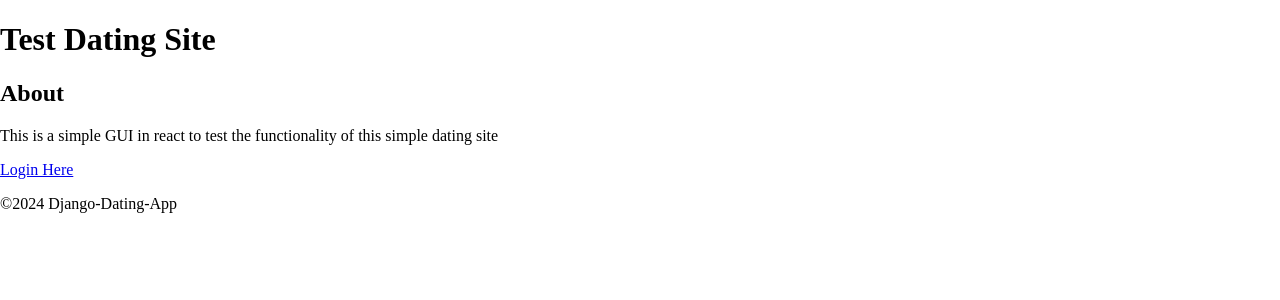
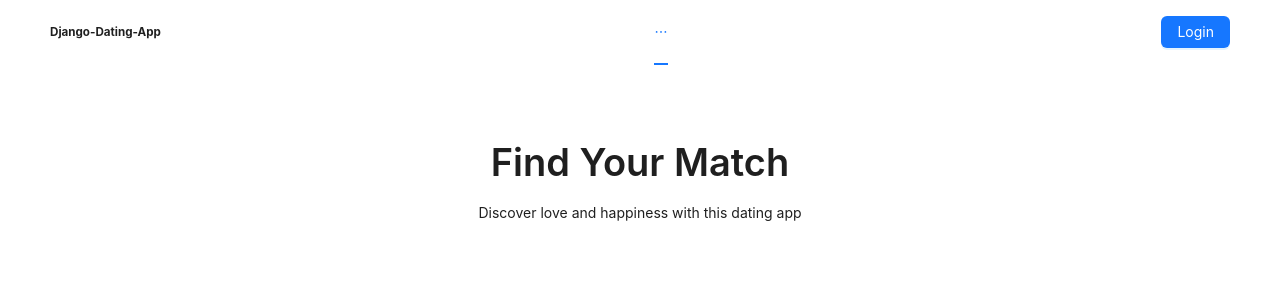
Before and after one commit to erickillian/django-dating-app, a React app: page / in a window 1280 px wide. Shown: the top 300 px of the page. Built offline with nearby package versions, Linux system fonts and the light colour scheme.

Commit message:
Adds HomePage

```diff
--- a/src/App.js
+++ b/src/App.js
@@ -84,7 +84,7 @@ const App = () => {
                         <Route path="/" element={<HomePage />} />
                         <Route path="/login" element={<LoginPage />} />
                         <Route path="/register" element={<div>Register</div>} />
-                        <Route path="*" element={<Navigate to="/login" replace />} />
+                        <Route path="*" element={<Navigate to="/" replace />} />
                     </>
                 </Routes>
             )}
--- a/src/pages/HomePage.jsx
+++ b/src/pages/HomePage.jsx
@@ -1,43 +1,40 @@
-// homepage.jsx
 import React from 'react';
+import { Link } from 'react-router-dom';
+import { Layout, Menu, Carousel, Typography, Button } from 'antd';
+import { DribbbleOutlined, TwitterOutlined, InstagramOutlined, GithubOutlined } from "@ant-design/icons";
 
-function Header() {
+const { Header, Footer, Content } = Layout;
+const { Title } = Typography;
+
+// Placeholder images
+const carouselImages = [
+    '/homepage.jpg', // Replace with your image URLs
+    '/homepage.jpg',
+    '/homepage.jpg',
+];
+
+const HomePage = () => {
     return (
-        <header>
-            <h1>Test Dating Site</h1>
-        </header>
+        <Layout className="layout-default">
+            <Header style={{ display: 'flex', justifyContent: 'space-between', alignItems: 'center', backgroundColor: '#fff' }}>
+                <div className="header-brand">
+                    <h5>Django-Dating-App</h5>
+                </div>
+                <Menu mode="horizontal" defaultSelectedKeys={['1']} style={{ borderBottom: 'none' }}>
+                    <Menu.Item key="1">
+                        <Link to="/">Home</Link>
+                    </Menu.Item>
+                </Menu>
+                <Link to="/login"><Button type="primary">Login</Button></Link>
+            </Header>
+            <Content style={{ padding: '50px', textAlign: 'center' }}>
+                <div style={{ marginTop: '20px' }}>
+                    <Title>Find Your Match</Title>
+                    <p>Discover love and happiness with this dating app</p>
+                </div>
+            </Content>
+        </Layout>
     );
-}
-
-function MainContent() {
-    return (
-        <main>
-            <section>
-                <h2>About</h2>
-                <p>This is a simple GUI in react to test the functionality of this simple dating site</p>
-            </section>
-            <a href='/login'>Login Here</a>
-            {/* Additional sections can be added here */}
-        </main>
-    );
-}
-
-function Footer() {
-    return (
-        <footer>
-            <p>&copy;{new Date().getFullYear()} Django-Dating-App</p>
-        </footer>
-    );
-}
-
-function HomePage() {
-    return (
-        <div>
-            <Header />
-            <MainContent />
-            <Footer />
-        </div>
-    );
-}
+};
 
 export default HomePage;
```
Also changed, not shown: public/homepage.jpg (added).
